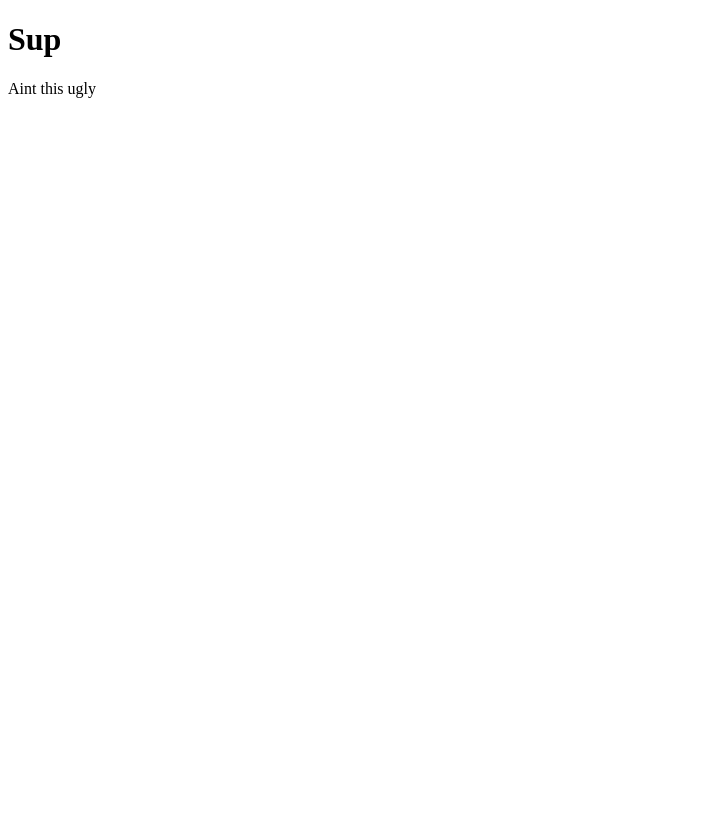
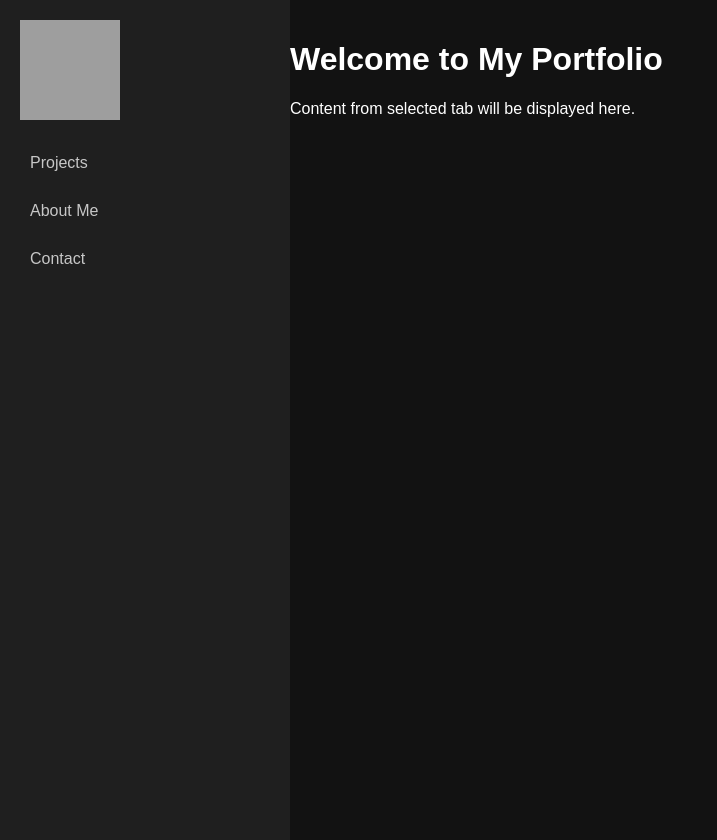
Before and after one commit to SeaBeare/ServerTesting, a plain HTML site: page index.html in a window 1280 px wide. Shown: the whole page, without its empty margins (0-717 px from the left). Before the commit the page ends 800 px from the top, so only its background shows below. Drawn offline with Linux system fonts and the light colour scheme; grey boxes are pictures that could not be loaded.

Commit message:
Next step

```diff
--- a/index.html
+++ b/index.html
@@ -1,10 +1,74 @@
 <!DOCTYPE html>
-<html>
+<html lang="en">
 <head>
-  <title>Connor's Cool Corner</title>
+<meta charset="UTF-8">
+<meta name="viewport" content="width=device-width, initial-scale=1.0">
+<title>My Portfolio</title>
+<style>
+  body {
+    margin: 0;
+    font-family: Arial, sans-serif;
+    background-color: #121212; /* Dark background */
+    color: #ffffff; /* Light text */
+  }
+  #sidebar {
+    width: 250px;
+    height: 100vh;
+    background-color: #1f1f1f; /* Slightly lighter dark shade for the sidebar */
+    float: left;
+    padding: 20px;
+  }
+  #main-content {
+    margin-left: 250px;
+    padding: 20px;
+  }
+  .tab {
+    color: #c7c7c7; /* Grey color for tabs */
+    padding: 10px;
+    margin-bottom: 10px;
+    cursor: pointer;
+  }
+  .tab:hover {
+    background-color: #333333; /* Dark hover effect */
+  }
+  #headshot {
+    width: 100px;
+    height: 100px;
+    margin-bottom: 20px;
+  }
+</style>
 </head>
 <body>
-  <h1>Sup</h1>
-  <p>Aint this ugly</p>
+
+  <div id="sidebar">
+    <!-- Replace the div with an img tag -->
+    <img id="headshot" src="Headshot.jpg" alt="Headshot"> <!-- Headshot image -->
+    <div class="tab" onclick="changeContent('projects')">Projects</div>
+    <div class="tab" onclick="changeContent('about')">About Me</div>
+    <div class="tab" onclick="changeContent('contact')">Contact</div>
+    <!-- Add more tabs as needed -->
+  </div>
+
+<div id="main-content">
+  <h1>Welcome to My Portfolio</h1>
+  <p>Content from selected tab will be displayed here.</p>
+  <!-- Content will change based on the active tab -->
+</div>
+
+<script>
+  // Content for each tab
+  var content = {
+    'projects': '<h2>Projects</h2><p>Details about my projects...</p>',
+    'about': '<h2>About Me</h2><p>A little bit about myself...</p>',
+    'contact': '<h2>Contact</h2><p>How to reach me...</p>'
+    // Add more content for additional tabs as needed
+  };
+
+  // Function to change content
+  function changeContent(tab) {
+    document.getElementById('main-content').innerHTML = content[tab];
+  }
+</script>
+
 </body>
 </html>
```
Also changed, not shown: 1 other file.
